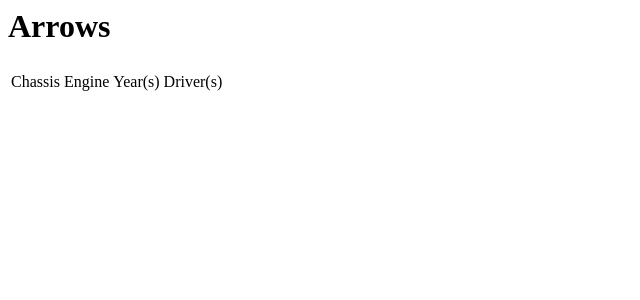
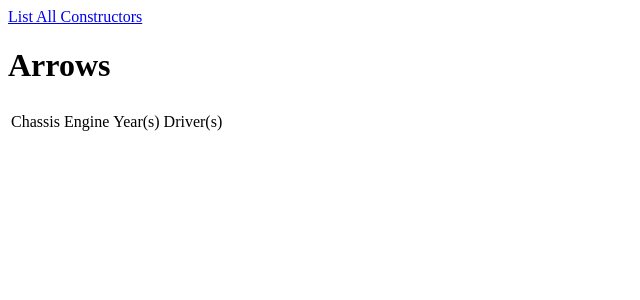
Before and after one commit to riktov/f1web, a Django app: template browse/templates/f1web/constructor_detail.html in a window 1280 px wide. Shown: the top 300 px of the page, without its empty margins (0-640 px from the left). Run offline with Django 4.2, Linux system fonts and the light colour scheme; the template is opened without the code that fills it: values that come from a table or form of the project are taken from there, others are empty; data comes from the database, SQL or seed files in the repository; parts of the project's set-up code (start-up, migrations or seed data) failed here and were passed over.

Commit message:
templates

```diff
--- a/browse/templates/f1web/car_list.html
+++ b/browse/templates/f1web/car_list.html
@@ -15,9 +15,11 @@
     </div>
 
 <ul>
+{% with last_team="foo" %}
 {% for car in car_list %}
     <li><a href="{{car.slug}}">{{car}}</a></li>
 {% endfor %}
+{% endwith %}
 </ul>
 
 </body>
--- a/browse/templates/f1web/constructor_detail.html
+++ b/browse/templates/f1web/constructor_detail.html
@@ -6,6 +6,10 @@
     </title>
 </head>
 <body>
+    <div>
+        <a href="{% url 'constructor_list' %}">List All Constructors</a>
+    </div>
+
     <h1>{{object}}</h1>
 
     <div class="ObjectsList">
```
